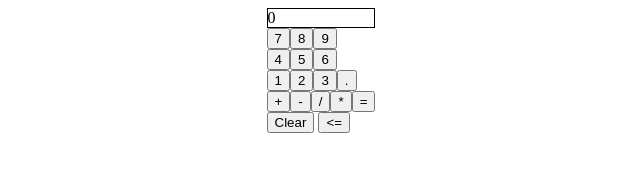
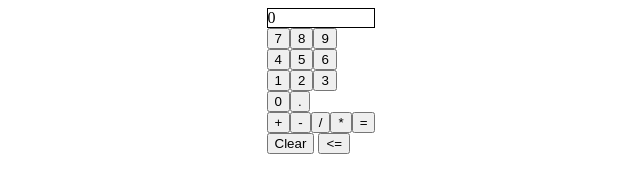
Before and after one commit to Kurlgargyey/odin-calc, a plain HTML site: page index.html in a window 1280 px wide. Shown: the whole page, without its empty margins (319-959 px from the left). Drawn offline with Linux system fonts and the light colour scheme.

Commit message:
add "0" button

```diff
--- a/index.html
+++ b/index.html
@@ -12,7 +12,8 @@
    <div class="digits">
    <div><button class="digit">7</button><button class="digit">8</button><button class="digit">9</button></div>
    <div><button class="digit">4</button><button class="digit">5</button><button class="digit">6</button></div>
-   <div><button class="digit">1</button><button class="digit">2</button><button class="digit">3</button><button id="decimal">.</button></div>
+   <div><button class="digit">1</button><button class="digit">2</button><button class="digit">3</button></div>
+   <div><button class="digit">0</button><button id="decimal">.</button></div>
    </div>
    <div class="operators">
     <button class="op" id="add">+</button><button class="op" id="subtract">-</button>
```
